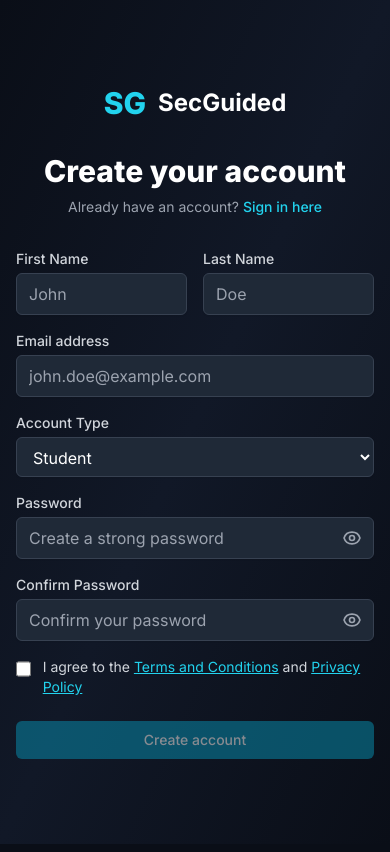
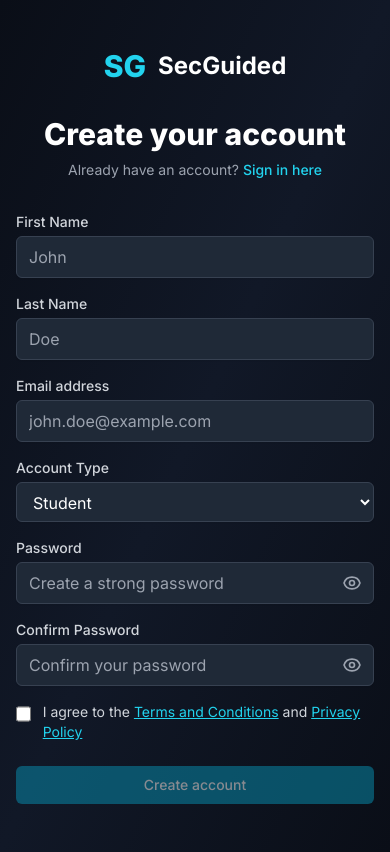
Before and after one commit to sobri3195/secguided, a React (Vite) app: page /register in a window 390 px wide. Built offline with nearby package versions, Linux system fonts and the light colour scheme; no server answers.

Commit message:
Improve mobile responsiveness for auth and header

```diff
--- a/src/components/Header.jsx
+++ b/src/components/Header.jsx
@@ -24,7 +24,7 @@
         <div className="flex items-center justify-between h-16">
           <Link to="/" className="flex items-center space-x-3">
             <div className="text-2xl font-extrabold text-cyan-400 hacker-glitch">SG</div>
-            <span className="text-xl font-bold text-white">SecGuided</span>
+            <span className="hidden sm:inline text-xl font-bold text-white">SecGuided</span>
           </Link>
 
           <div className="hidden md:flex items-center space-x-6">
--- a/src/components/auth/LoginForm.jsx
+++ b/src/components/auth/LoginForm.jsx
@@ -196,7 +196,7 @@
               </div>
             </div>
 
-            <div className="mt-6 grid grid-cols-2 gap-3">
+            <div className="mt-6 grid grid-cols-1 sm:grid-cols-2 gap-3">
               <button
                 type="button"
                 className="w-full inline-flex justify-center py-2 px-4 border border-dark-600 rounded-md shadow-sm bg-dark-700 text-sm font-medium text-gray-300 hover:bg-dark-600 transition-colors"
--- a/src/components/auth/RegisterForm.jsx
+++ b/src/components/auth/RegisterForm.jsx
@@ -161,7 +161,7 @@
 
           <div className="space-y-4">
             {/* Name Fields */}
-            <div className="grid grid-cols-2 gap-4">
+            <div className="grid grid-cols-1 sm:grid-cols-2 gap-4">
               <div>
                 <label htmlFor="firstName" className="block text-sm font-medium text-gray-300">
                   First Name
```
